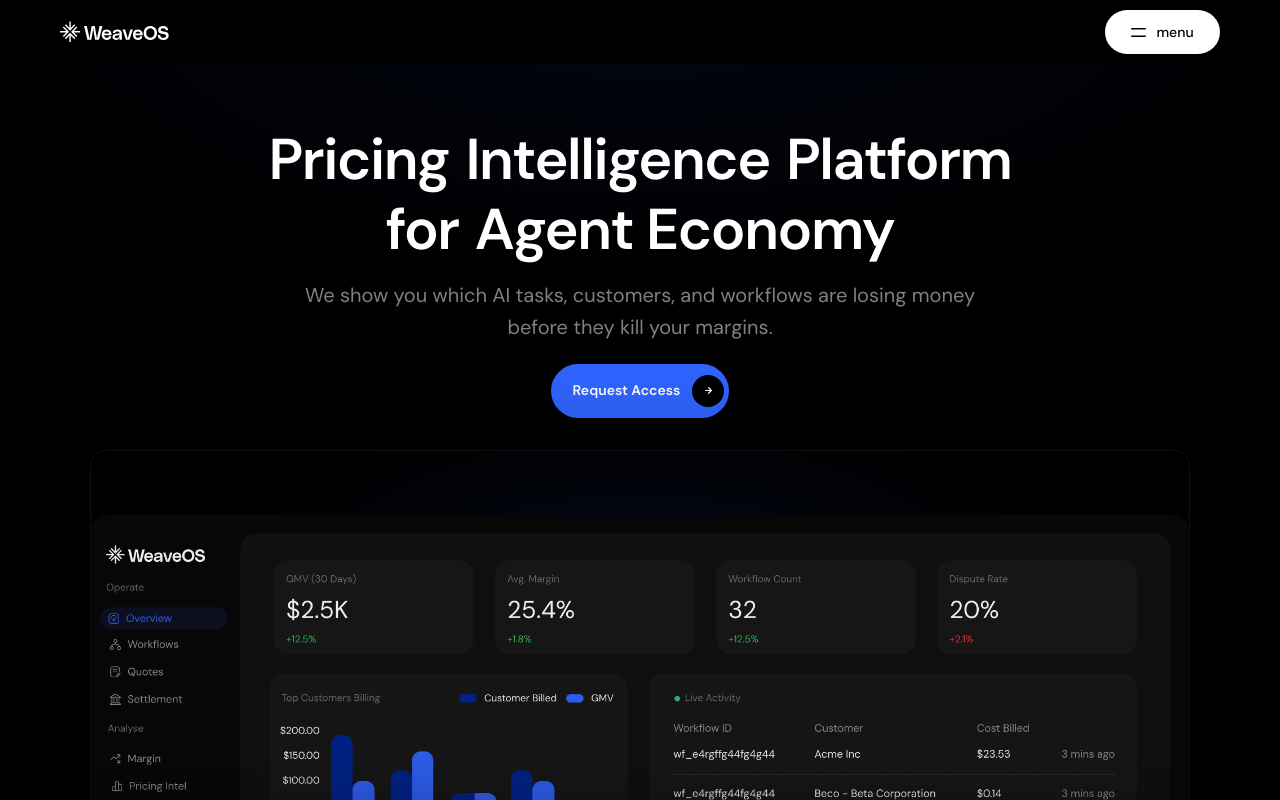
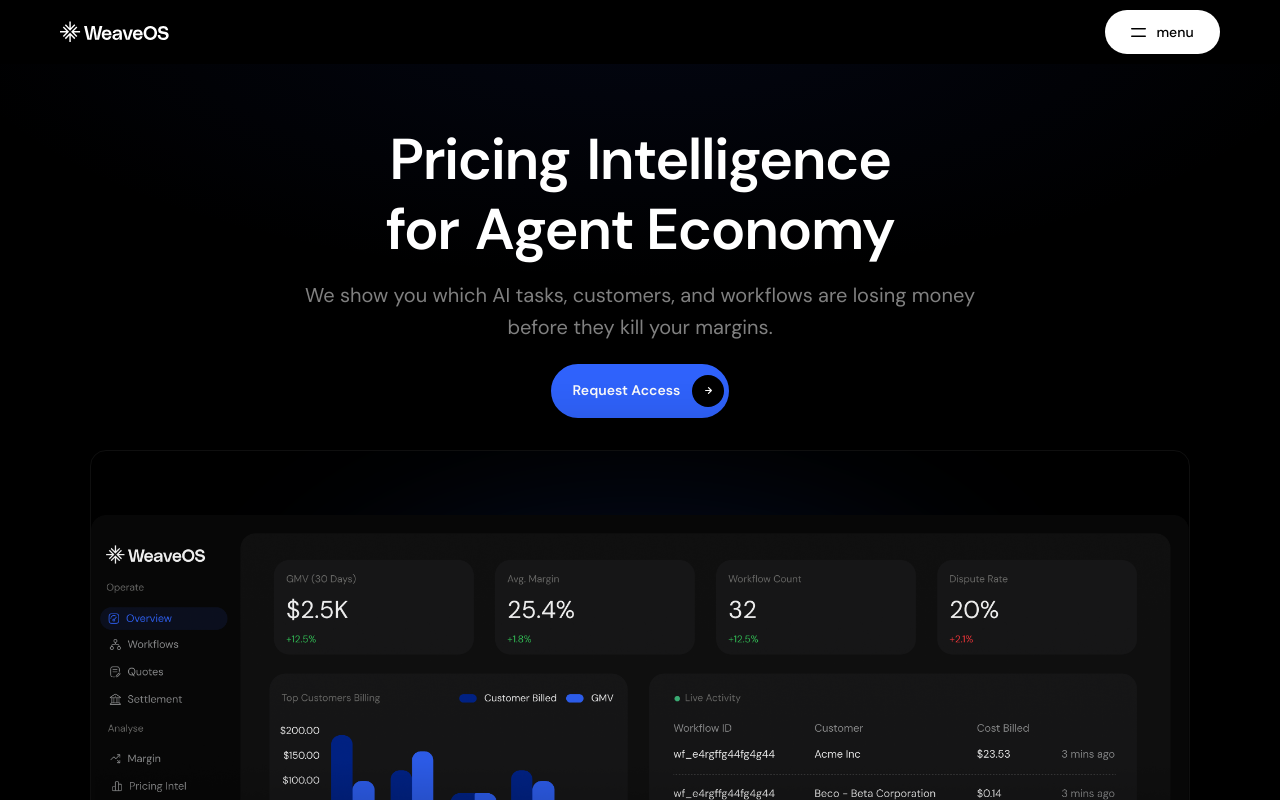
Before and after one commit to SiddharthManjul/weaveos-new, a Next.js app: page / in a window 1280 px wide. Built offline with nearby package versions, Linux system fonts and the light colour scheme; a web font is replaced by a local one.

Commit message:
Hero: remove 'Platform' from heading
Co-Authored-By: Claude Sonnet 4.6 <noreply@anthropic.com>

```diff
--- a/src/app/page.tsx
+++ b/src/app/page.tsx
@@ -39,7 +39,7 @@ export default function LandingPage() {
         >
           {/* Row 1 — wraps to 2 lines on narrow mobile */}
           <div className="flex flex-wrap items-center justify-center gap-[0.28em]">
-            {["Pricing", "Intelligence", "Platform"].map((w) => (
+            {["Pricing", "Intelligence"].map((w) => (
               <span
                 key={w}
                 className="font-semibold text-white tracking-tight whitespace-nowrap"
```
